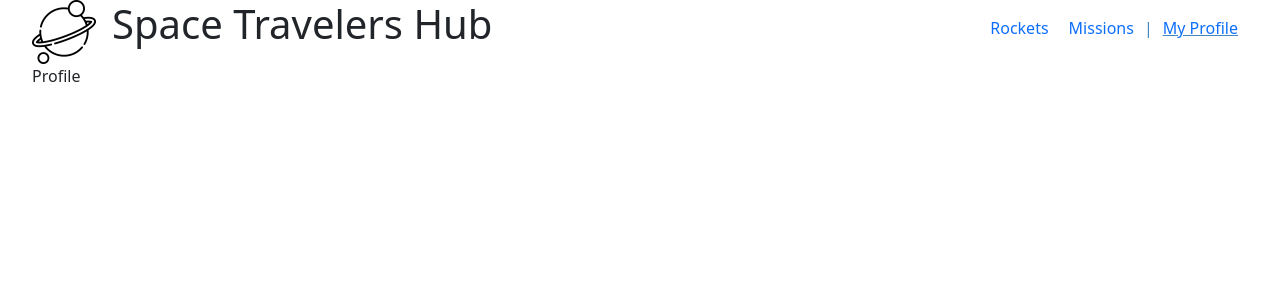
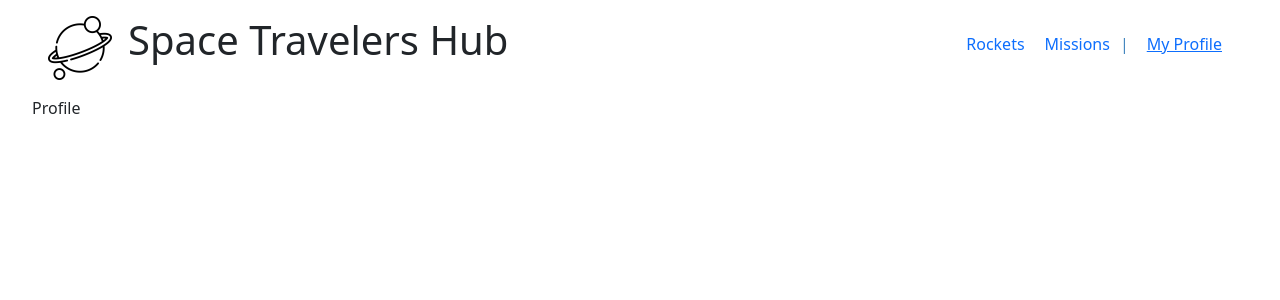
Before and after one commit to altontonn/React-Kanban, a React (Create React App) app: page / in a window 1280 px wide. Shown: the top 300 px of the page. Built offline with nearby package versions, Linux system fonts and the light colour scheme.

Commit message:
Create active link

```diff
--- a/src/App.css
+++ b/src/App.css
@@ -11,6 +11,7 @@
 .navbarMenu {
   display: flex;
   justify-content: space-between;
+  padding: 1rem ;
 }
 
 .logo {
@@ -43,13 +44,18 @@
 
 .menu ul li:nth-child(2)::after {
   content: "|";
+  margin-right: 0.5rem;
 }
 
-.menu ul li:nth-child(3) {
+/* .menu ul li:nth-child(3) {
   text-decoration: underline;
-}
+} */
 
 .menu ul li a {
   text-decoration: none;
   padding: 10px;
 }
+
+.menu a.active {
+  text-decoration: underline;
+}
```
